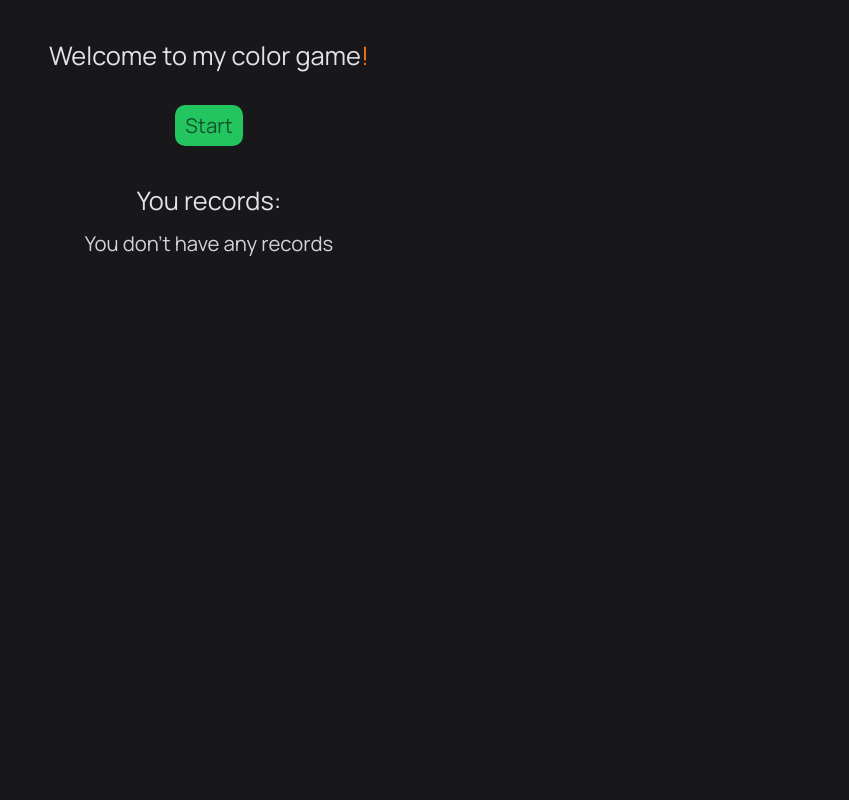
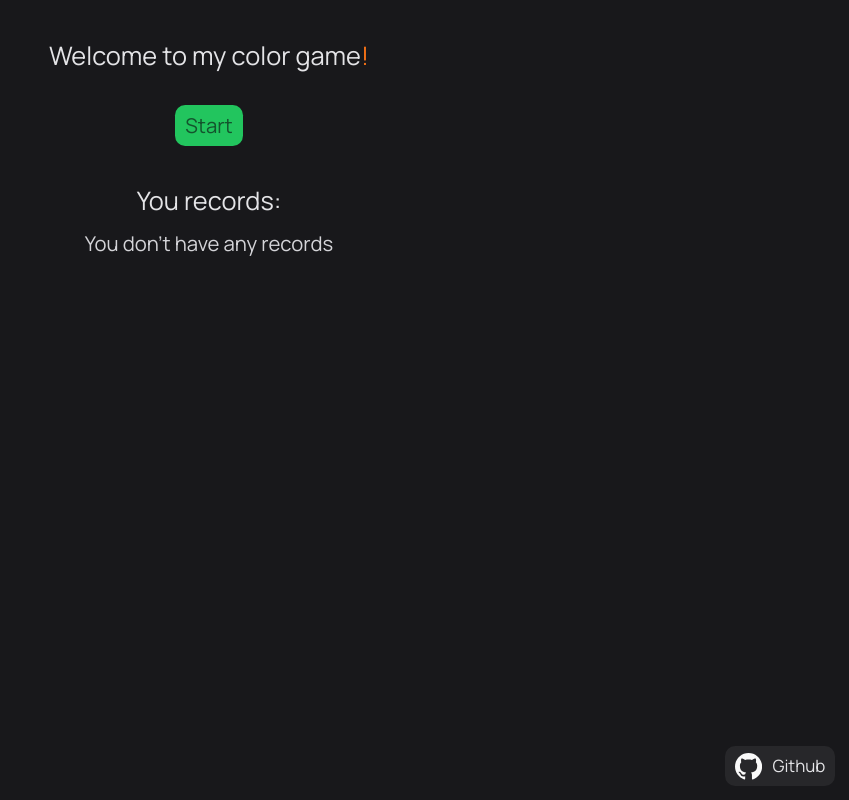
Before and after one commit to hyperspace42/color-game, a Vue app: page / in a window 1280 px wide. Shown: the whole page, without its empty margins (431-1280 px from the left). Built offline with nearby package versions, Linux system fonts and the light colour scheme.

Commit message:
add github link

```diff
--- a/src/components/MainScreen.vue
+++ b/src/components/MainScreen.vue
@@ -21,10 +21,23 @@
     <button
       v-if="records.length"
       @click="openModal"
-      class="text-xl text-zinc-200 bg-zinc-700 hover:text-zinc-300 hover:bg-zinc-600 py-2 px-3 rounded-xl transition absolute bottom-4 left-4"
+      class="text-xl text-zinc-200 bg-zinc-800 hover:text-zinc-300 hover:bg-zinc-700 py-2 px-3 rounded-xl transition absolute bottom-4 left-4"
     >
       Clear records
     </button>
+    <a
+      href="https://github.com/hyperspace42/color-game"
+      target="_blank"
+      class="text-xl text-zinc-200 bg-zinc-800 hover:text-zinc-300 hover:bg-zinc-700 py-2 px-3 rounded-xl transition flex items-center gap-3 absolute bottom-4 right-4"
+    >
+      <svg xmlns="http://www.w3.org/2000/svg" class="w-8 h-8 text-zinc-50" viewBox="0 0 24 24">
+        <path
+          d="M12 0c-6.626 0-12 5.373-12 12 0 5.302 3.438 9.8 8.207 11.387.599.111.793-.261.793-.577v-2.234c-3.338.726-4.033-1.416-4.033-1.416-.546-1.387-1.333-1.756-1.333-1.756-1.089-.745.083-.729.083-.729 1.205.084 1.839 1.237 1.839 1.237 1.07 1.834 2.807 1.304 3.492.997.107-.775.418-1.305.762-1.604-2.665-.305-5.467-1.334-5.467-5.931 0-1.311.469-2.381 1.236-3.221-.124-.303-.535-1.524.117-3.176 0 0 1.008-.322 3.301 1.23.957-.266 1.983-.399 3.003-.404 1.02.005 2.047.138 3.006.404 2.291-1.552 3.297-1.23 3.297-1.23.653 1.653.242 2.874.118 3.176.77.84 1.235 1.911 1.235 3.221 0 4.609-2.807 5.624-5.479 5.921.43.372.823 1.102.823 2.222v3.293c0 .319.192.694.801.576 4.765-1.589 8.199-6.086 8.199-11.386 0-6.627-5.373-12-12-12z"
+          fill="currentcolor"
+        />
+      </svg>
+      Github
+    </a>
   </main>
 </template>
 
```
